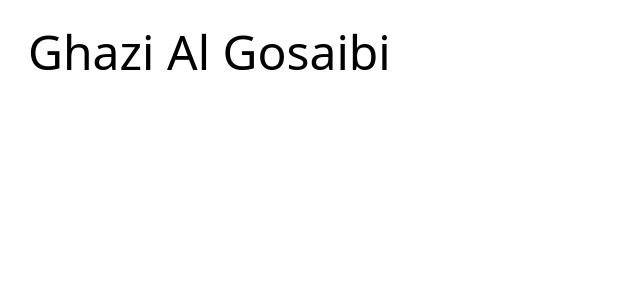
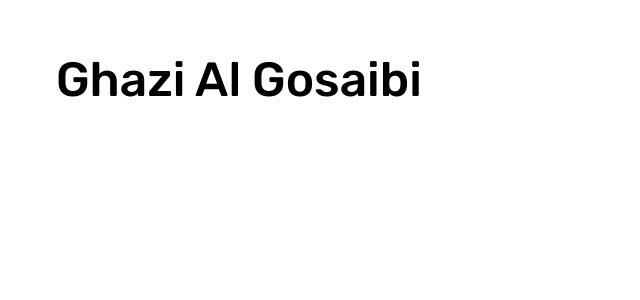
Before and after one commit to GDSC-YU/ghazi-algosaibi, a Next.js app: page / in a window 1280 px wide. Shown: the top 300 px of the page, without its empty margins (0-640 px from the left). Built offline with nearby package versions, Linux system fonts and the light colour scheme.

Commit message:
chore: add font

```diff
--- a/src/app/layout.tsx
+++ b/src/app/layout.tsx
@@ -1,6 +1,10 @@
 import type { Metadata } from "next";
 
+import { Rubik } from "next/font/google";
+
 import "./globals.css";
+
+const rubik = Rubik({ subsets: ["latin"] });
 
 export const metadata: Metadata = {
   title: "Ghazi Al Gosaibi",
@@ -15,7 +19,7 @@ export default function RootLayout({
 }) {
   return (
     <html lang="en">
-      <body>{children}</body>
+      <body className={rubik.className}>{children}</body>
     </html>
   );
 }
--- a/src/app/page.tsx
+++ b/src/app/page.tsx
@@ -3,5 +3,5 @@ import { metadata } from "./layout";
 export default function Home() {
   const title = String(metadata.title);
 
-  return <h1 className="p-7 text-5xl">{title}</h1>;
+  return <h1 className="p-14 text-5xl font-medium">{title}</h1>;
 }
```
